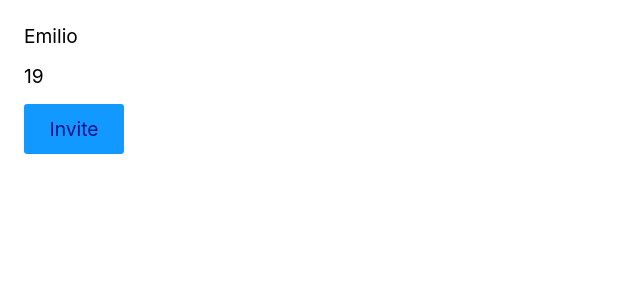
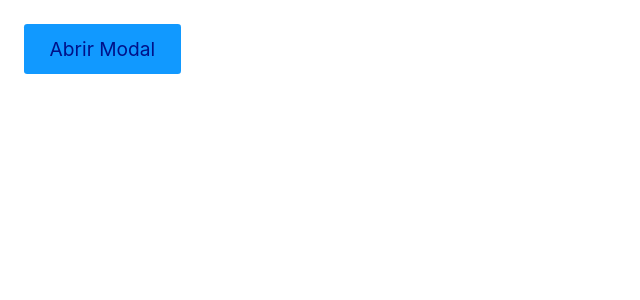
Before and after one commit to Emilio133752/projectInit, a React (Vite) app: page / in a window 1280 px wide. Shown: the top 300 px of the page, without its empty margins (0-640 px from the left). Built offline with nearby package versions, Linux system fonts and the light colour scheme.

Commit message:
fazendo um modal

```diff
--- a/src/App.jsx
+++ b/src/App.jsx
@@ -8,13 +8,18 @@
 import Produtos from './Produtos.jsx'
 import Home from './Home.jsx'
 import UseState from './UseState.jsx'
+import ButtonModal from './ButtonModal.jsx'
+  import Modal from "./Modal.jsx"
+
 
 
 const App = () => {
+  const [modal, setModal] = React.useState(false);
   return (
-      <React.Fragment>
-        <UseState/>
-      </React.Fragment>
+    <div>
+        <Modal modal={modal} setModal={setModal} />
+        <ButtonModal setModal={setModal} />
+    </div>
   )
 }
 export default App
--- /dev/null
+++ b/src/ButtonModal.jsx
@@ -0,0 +1,7 @@
+import React from 'react';
+
+const ButtonModal = ({ setModal }) => {
+  return <button onClick={() => setModal(true)}>Abrir Modal</button>;
+};
+
+export default ButtonModal;
--- /dev/null
+++ b/src/Modal.jsx
@@ -0,0 +1,13 @@
+import React from 'react'
+
+const Modal = ({ modal, setModal }) => {
+    if (modal === true)
+      return (
+        <div>
+          Esse é um modal. <button onClick={() => setModal(false)}>Fechar</button>
+        </div>
+      );
+    return null;
+};
+
+export default Modal
```
